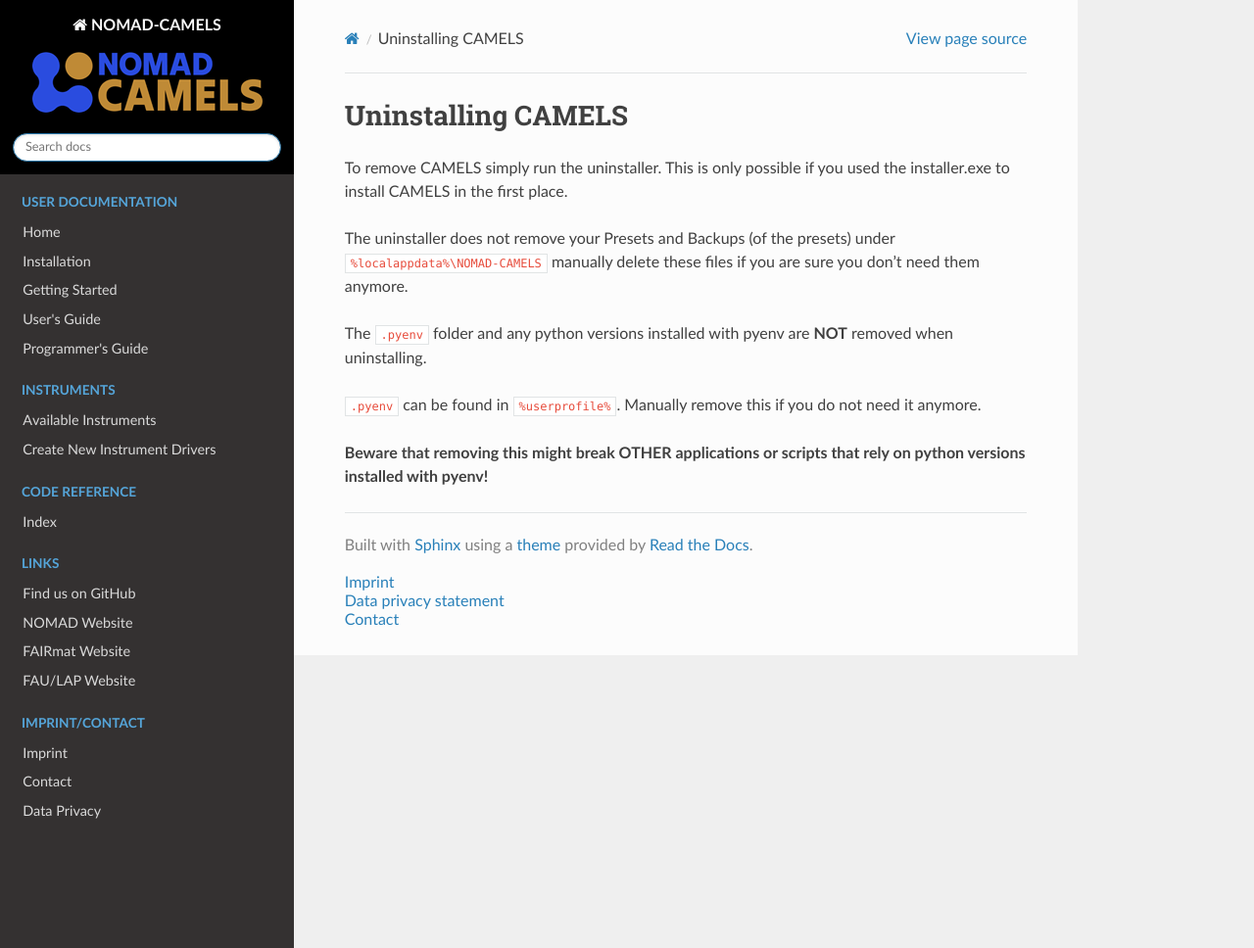
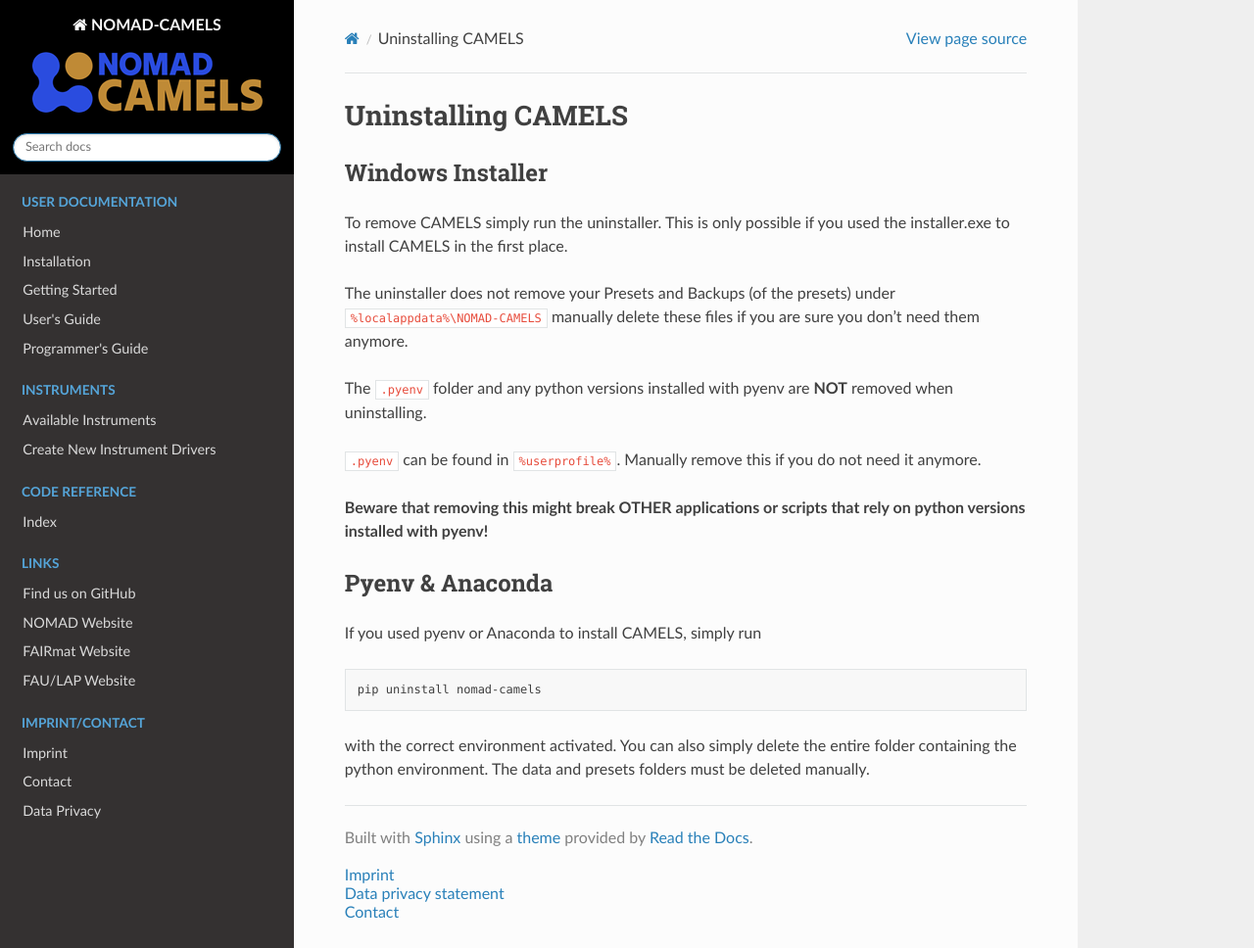
Before and after one commit to FAU-LAP/NOMAD-CAMELS, a Sphinx documentation site: the page built from docs/source/doc/installation/installation_uninstall.md, in a window 1280 px wide and 968 px high. Shown: the whole window at 98% size. Built offline with Sphinx 7.4.7 and the Read the Docs theme 2.0.0, drawn with Linux system fonts in a browser that asks for light colours; pages that are not in the unit, such as notebooks, are missing from menus.

Commit message:
updated installation guides

````diff
--- a/docs/source/doc/installation/installation_uninstall.md
+++ b/docs/source/doc/installation/installation_uninstall.md
@@ -1,4 +1,5 @@
 # Uninstalling CAMELS
+## Windows Installer
 To remove CAMELS simply run the uninstaller. This is only possible if you used the installer.exe to install CAMELS in the first place.
 
 The uninstaller does not remove your Presets and Backups (of the presets) under `%localappdata%\NOMAD-CAMELS` manually delete these files if you are sure you don't need them anymore.
@@ -8,3 +9,12 @@
 `.pyenv` can be found in `%userprofile%`. Manually remove this if you do not need it anymore.
 
 **Beware that removing this might break OTHER applications or scripts that rely on python versions installed with pyenv!**
+
+## Pyenv & Anaconda
+If you used pyenv or Anaconda to install CAMELS, simply run
+```bash
+pip uninstall nomad-camels
+```
+with the correct environment activated.
+You can also simply delete the entire folder containing the python environment.
+The data and presets folders must be deleted manually.
````
Also changed, not shown: docs/source/doc/installation/installation_bugs_errors.md (deleted, +0 -24 lines), docs/source/doc/installation/installation_installer.md (+12 -0 lines).
